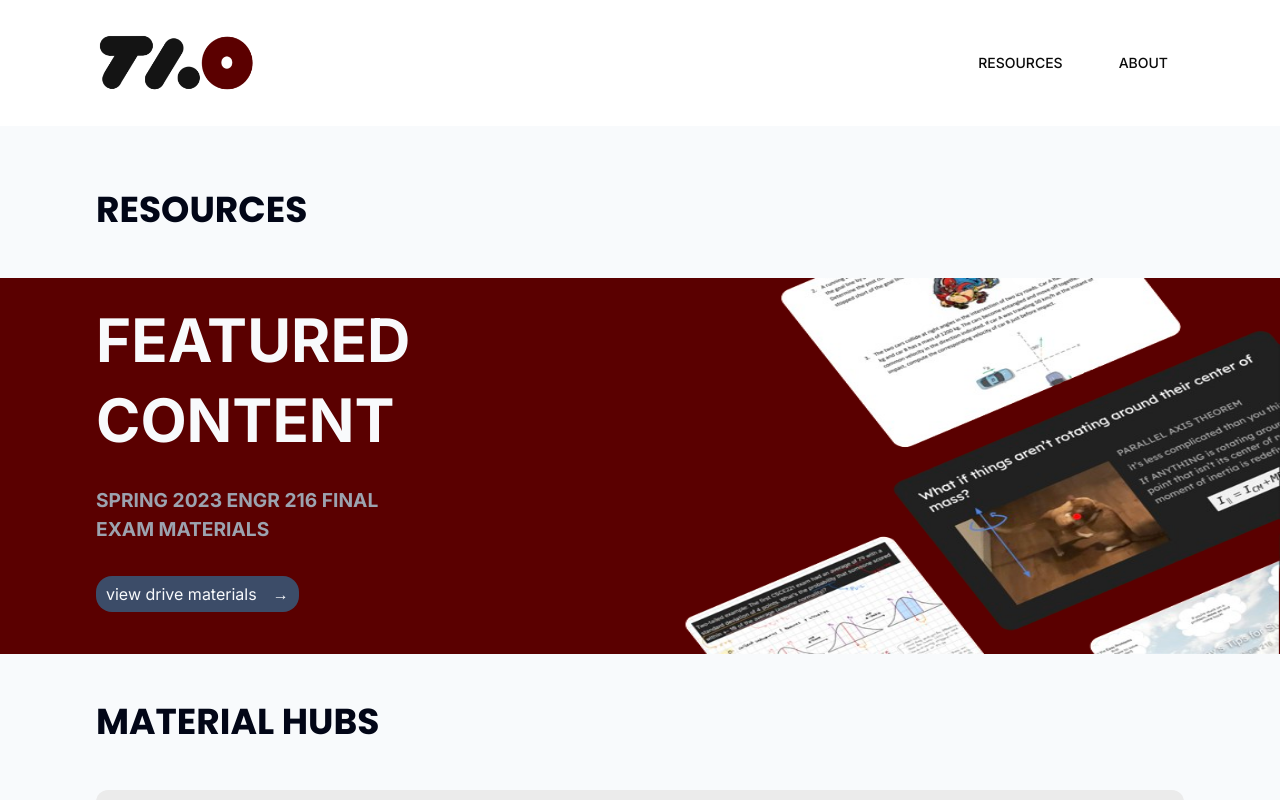
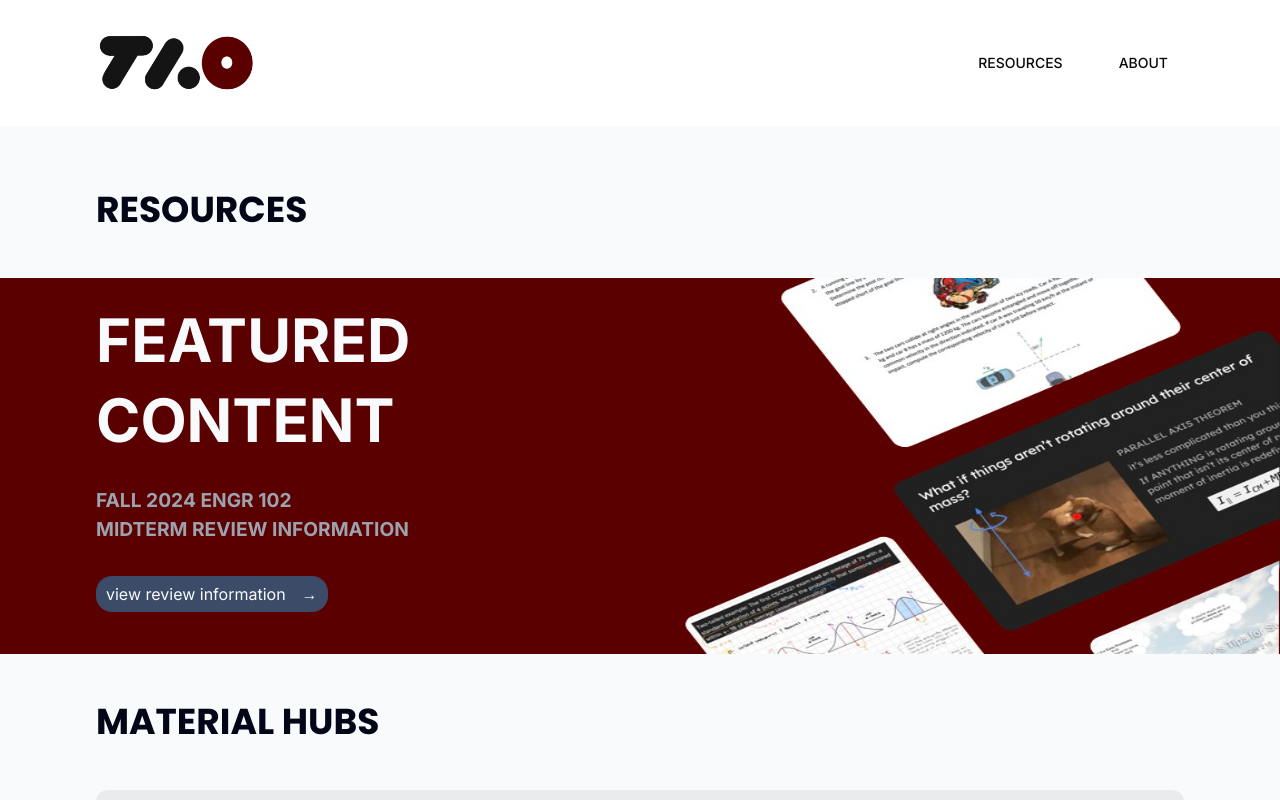
Before and after one commit to TAO-ENGR/club-website, a Next.js app in the folder club-website/: page /resources in a window 1280 px wide. Shown: the top 800 px of the page. Built offline with nearby package versions, Linux system fonts and the light colour scheme.

Commit message:
made way to get to review page

```diff
--- a/club-website/src/app/resources/subsections/resources-banner.tsx
+++ b/club-website/src/app/resources/subsections/resources-banner.tsx
@@ -20,21 +20,20 @@ const ResourcesBanner: React.FC = () => {
           className="text-gray-400 lg:text-[1.2rem] lg:line-height-[1.75rem] md:text-l font-bold px-8 lg:px-24 pt-9
           pb-0"
         >
-          SPRING 2023 ENGR 216 FINAL
+          FALL 2024 ENGR 102
         </h3>
         <h3
           className="text-gray-400 lg:text-[1.2rem] lg:line-height-[1.75rem] d:text-l font-bold px-8 lg:px-24  pt-0
           pb-8"
         >
-          EXAM MATERIALS
+          MIDTERM REVIEW INFORMATION
         </h3>
 
         <div className="pl-8 lg:pl-24 pb-8 lg:pb-[3.1rem] w-fit">
           <ArrowButton
-            link="https://drive.google.com/drive/u/4/folders/1Z0DnRWiczanfWoSsFcsjrseWeGW1YDEE"
-            external={true}
+            link="/fall24reviews"
           >
-            <>view drive materials</>
+            <>view review information</>
           </ArrowButton>
         </div>
       </div>
```
Also changed, not shown: club-website/src/app/resources/subsections/material-hubs.tsx (+1 -1 lines).
